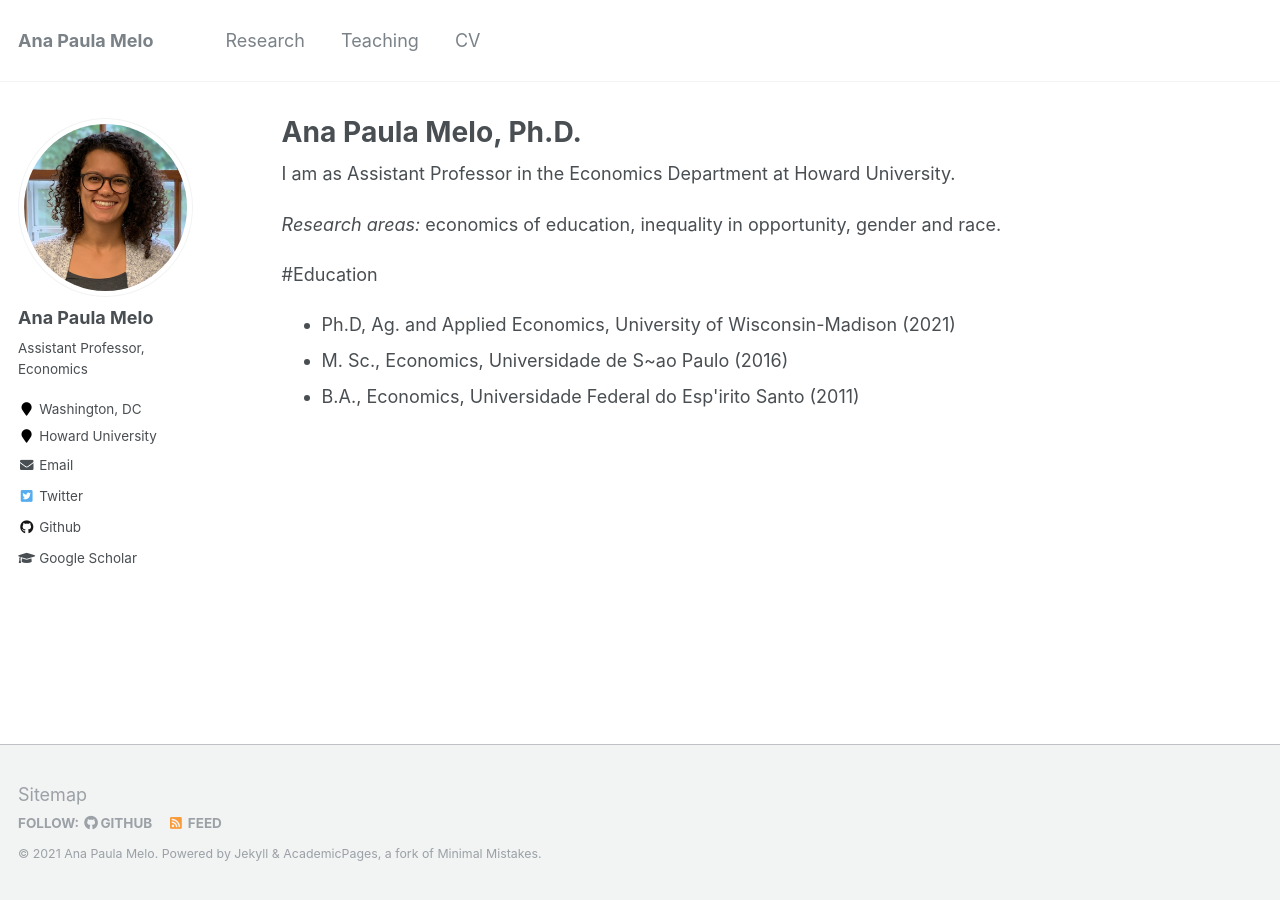
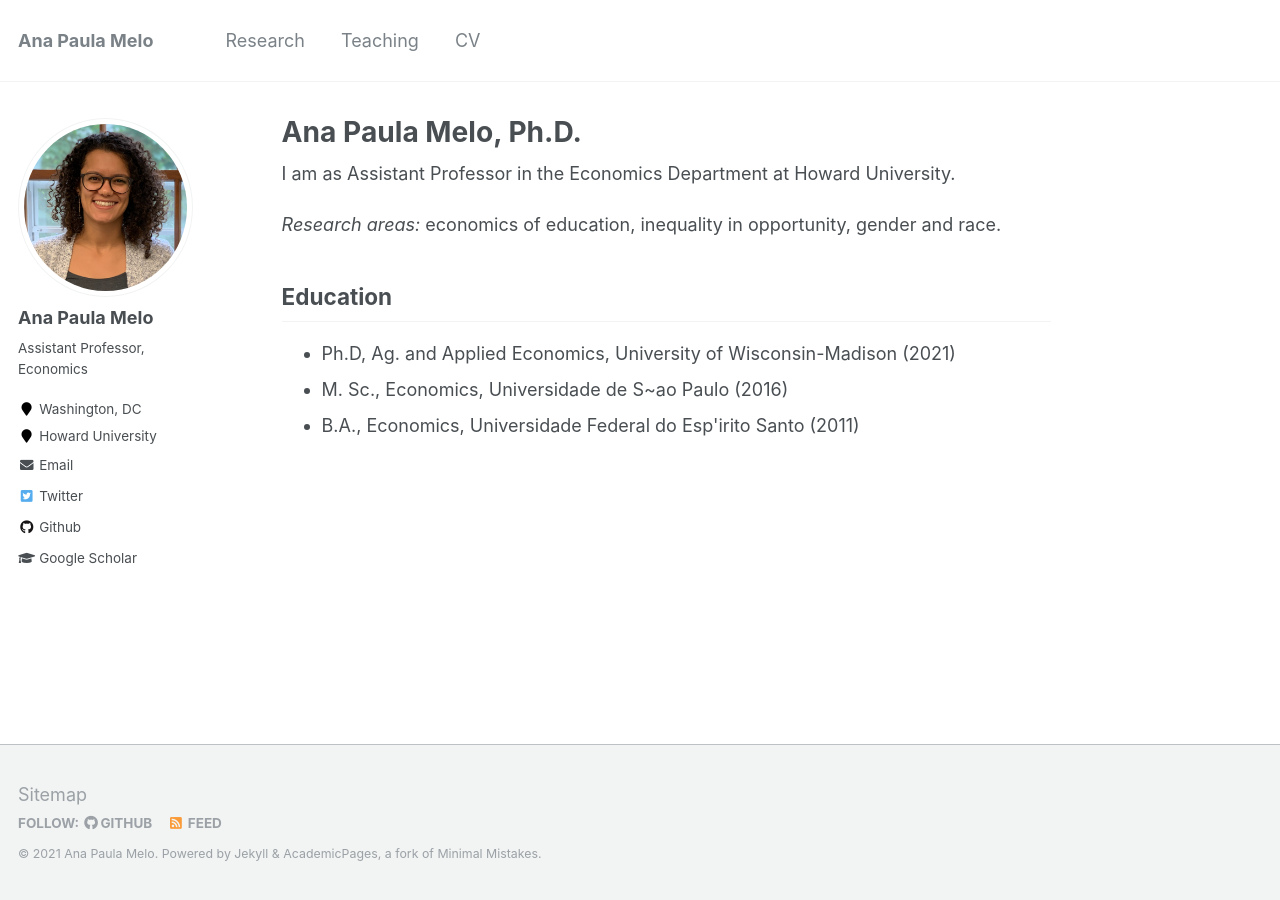
Before and after one commit to anapmelo/anapmelo.github.io, a Jekyll site: the page built from _pages/about.md, in a window 1280 px wide. Built offline with Jekyll 4.4.1, drawn with Linux system fonts in a browser that asks for light colours.

```diff
--- a/_pages/about.md
+++ b/_pages/about.md
@@ -12,7 +12,7 @@ I am as Assistant Professor in the Economics Department at Howard University.
 
 <em> Research areas:</em> economics of education, inequality in opportunity, gender and race.
 
-#Education
+<h2>Education</h2>
   * Ph.D, Ag. and Applied Economics, University of Wisconsin-Madison (2021)
   * M. Sc., Economics, Universidade de S\~ao Paulo (2016)
   * B.A., Economics, Universidade Federal do Esp\'irito Santo (2011)
```
